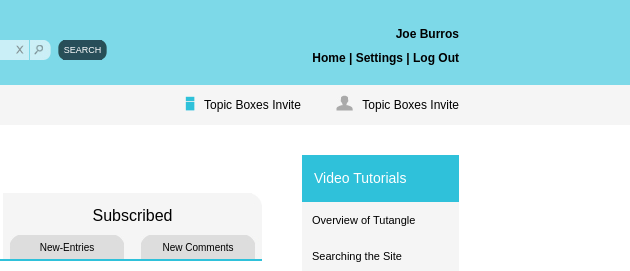
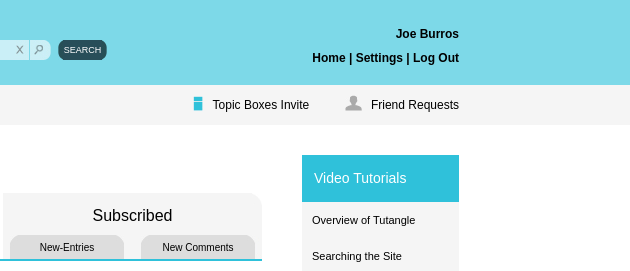
Before and after one commit to saw-zer0/1A-home-search, a plain HTML site: page index.html in a window 1280 px wide. Shown: the top 271 px of the page, 650-1280 px from the left. Drawn offline with Linux system fonts and the light colour scheme.

Commit message:
typo correction

```diff
--- a/index.html
+++ b/index.html
@@ -87,7 +87,7 @@
 
                 <span class="friend-request">
                     <a href="#"><img src="./images/user-icon.png" alt="icon">
-                        <span class="friend-request-text">Topic Boxes Invite</span></a>
+                        <span class="friend-request-text">Friend Requests</span></a>
                 </span>
             </div>
         </div>
```
